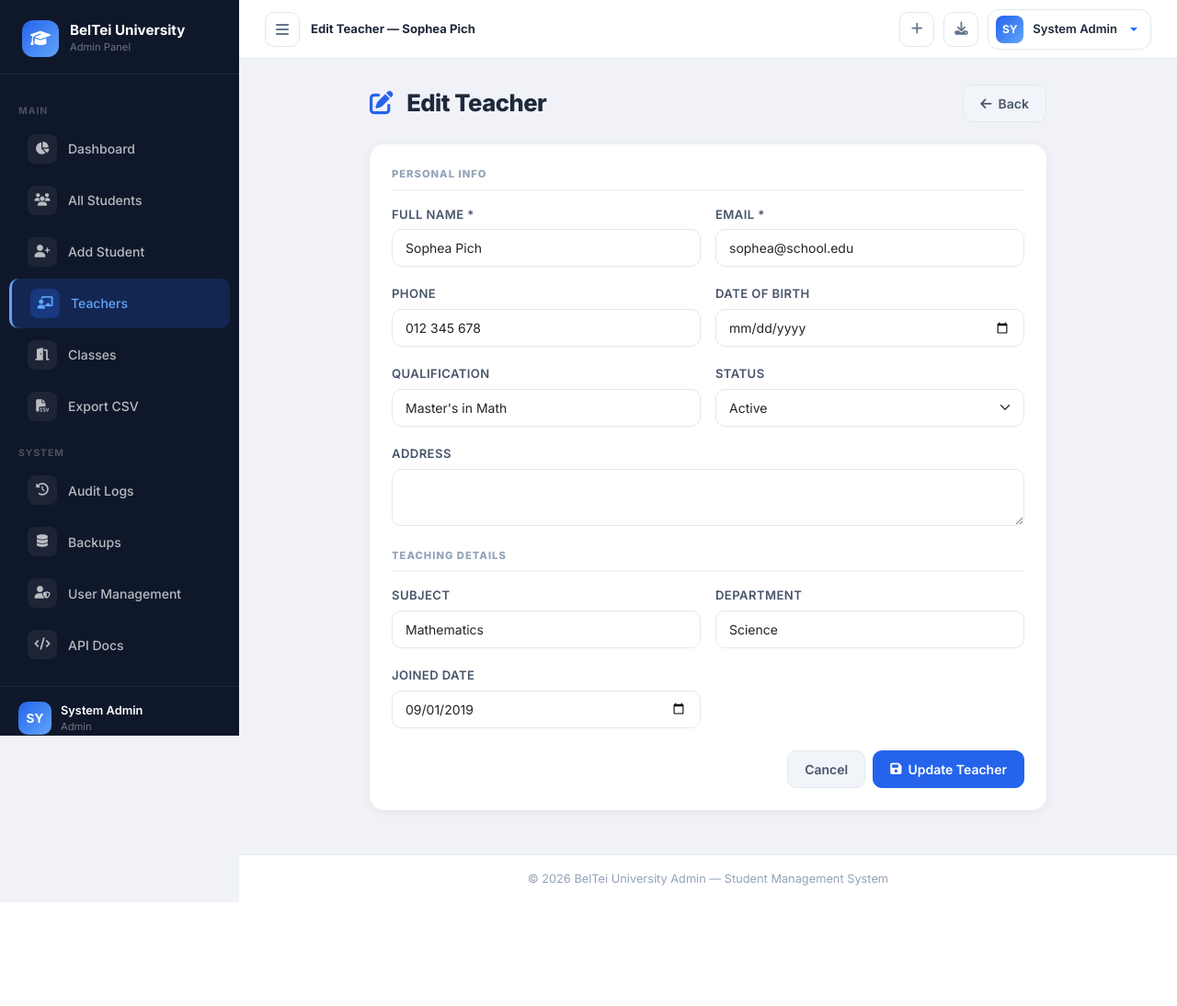
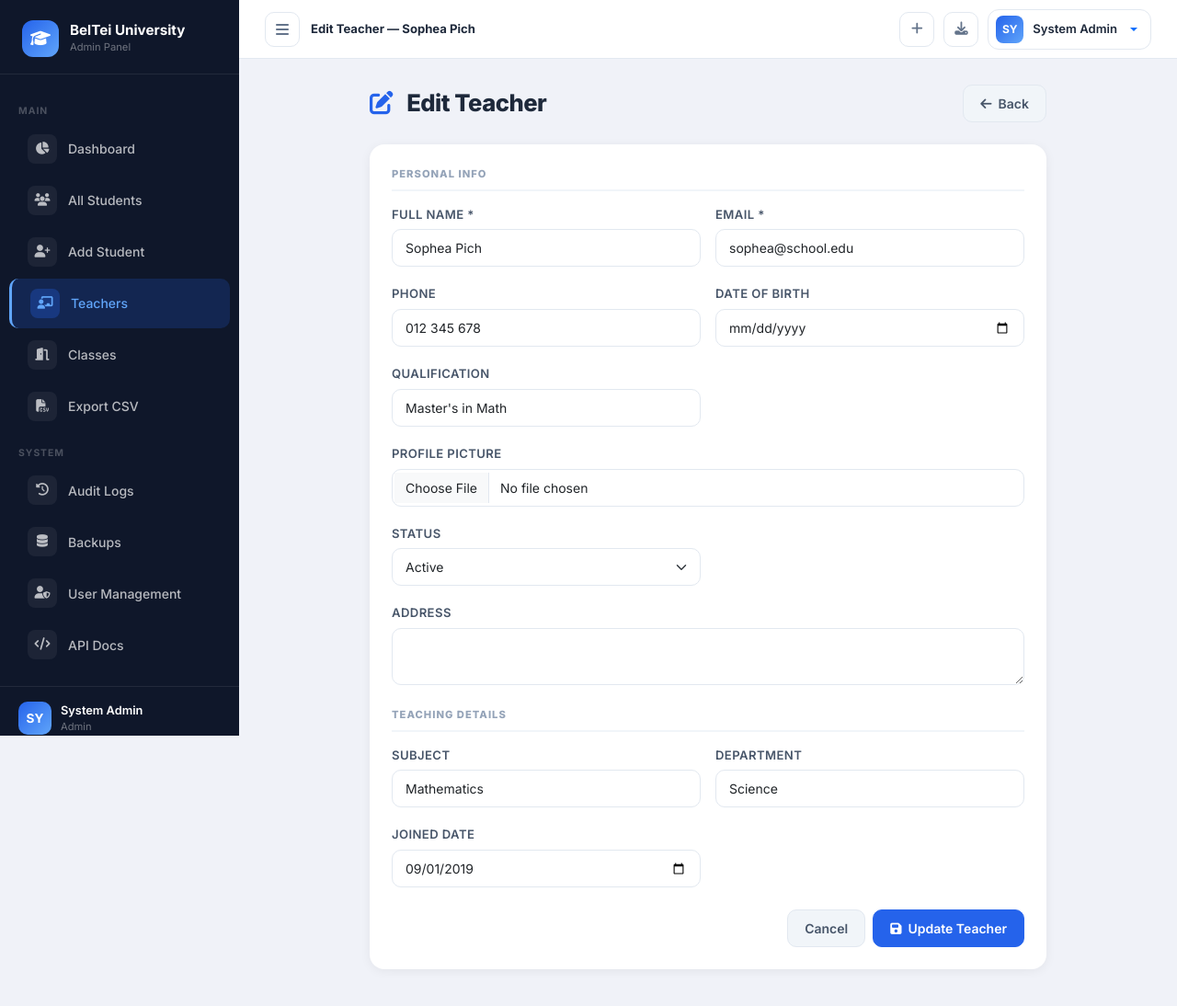
Before and after one commit to trychetra57/student-app, a Laravel app: page /teachers/1/edit in a window 1280 px wide. Shown: the top 1094 px of the page at 92% size. Before the commit the page ends 981 px from the top, so only its background shows below. Run offline with Laravel 12, Linux system fonts and the light colour scheme; a user stored in the database is signed in; data comes from the database, SQL or seed files in the repository; both versions use the stored data as it was after the commit; some libraries are stand-ins or nearby versions.

Commit message:
feat: implement student management module including CRUD operations, filtering, bulk actions, and database migration for teacher profile pictures

```diff
--- a/app/Http/Controllers/WebTeacherController.php
+++ b/app/Http/Controllers/WebTeacherController.php
@@ -4,6 +4,7 @@ namespace App\Http\Controllers;
 
 use App\Models\Teacher;
 use Illuminate\Http\Request;
+use Illuminate\Support\Facades\Storage;
 
 class WebTeacherController extends Controller
 {
@@ -76,9 +77,15 @@ class WebTeacherController extends Controller
             'joined_date'   => 'nullable|date',
             'qualification' => 'nullable|string|max:255',
             'status'        => 'nullable|in:active,inactive,on_leave',
+            'profile_picture'=> 'nullable|image|mimes:jpeg,png,jpg,gif,webp|max:2048',
         ]);
 
         $data['status'] = $data['status'] ?? 'active';
+
+        if ($request->hasFile('profile_picture')) {
+            $data['profile_picture'] = $request->file('profile_picture')->store('teacher_profiles', 'public');
+        }
+
         $teacher = Teacher::create($data);
 
         return redirect()->route('teachers.index')
@@ -108,7 +115,20 @@ class WebTeacherController extends Controller
             'joined_date'   => 'nullable|date',
             'qualification' => 'nullable|string|max:255',
             'status'        => 'sometimes|required|in:active,inactive,on_leave',
+            'profile_picture'=> 'nullable|image|mimes:jpeg,png,jpg,gif,webp|max:2048',
         ]);
+
+        if ($request->hasFile('profile_picture')) {
+            if ($teacher->profile_picture) {
+                Storage::disk('public')->delete($teacher->profile_picture);
+            }
+            $data['profile_picture'] = $request->file('profile_picture')->store('teacher_profiles', 'public');
+        } elseif ($request->has('remove_profile_picture') && $request->remove_profile_picture == 'true') {
+            if ($teacher->profile_picture) {
+                Storage::disk('public')->delete($teacher->profile_picture);
+                $data['profile_picture'] = null;
+            }
+        }
 
         $teacher->update($data);
         return redirect()->route('teachers.show', $teacher)
--- a/app/Models/Student.php
+++ b/app/Models/Student.php
@@ -30,6 +30,8 @@ class Student extends Model
         'updated_at' => 'datetime',
         'deleted_at' => 'datetime',
     ];
+
+
 
     protected $appends = ['profile_picture_url'];
 
--- a/app/Models/Teacher.php
+++ b/app/Models/Teacher.php
@@ -14,13 +14,18 @@ class Teacher extends Model
     protected $fillable = [
         'name', 'email', 'phone', 'subject', 'department',
         'address', 'date_of_birth', 'joined_date',
-        'qualification', 'status',
+        'qualification', 'status', 'profile_picture',
     ];
 
     protected $casts = [
         'date_of_birth' => 'date',
         'joined_date'   => 'date',
     ];
+
+    public function getProfilePictureUrlAttribute()
+    {
+        return $this->profile_picture ? asset('storage/' . $this->profile_picture) : null;
+    }
 
     /**
      * Calculate age from date_of_birth.
--- a/resources/views/index.blade.php
+++ b/resources/views/index.blade.php
@@ -133,7 +133,11 @@
                 <td><input type="checkbox" value="{{ $student->id }}" class="form-check-input student-checkbox"></td>
                 <td>
                     <div class="d-flex align-items-center gap-3">
-                        <div class="student-avatar">{{ strtoupper(substr($student->name,0,2)) }}</div>
+                        @if($student->profile_picture_url)
+                            <img src="{{ $student->profile_picture_url }}" alt="{{ $student->name }}" class="student-avatar" style="object-fit:cover;">
+                        @else
+                            <div class="student-avatar">{{ strtoupper(substr($student->name,0,2)) }}</div>
+                        @endif
                         <div>
                             <div style="font-weight:600;">{{ $student->name }}</div>
                             <div class="d-lg-none" style="font-size:.75rem;color:#94a3b8;">{{ $student->grade??'—' }}</div>
--- a/resources/views/teachers/edit.blade.php
+++ b/resources/views/teachers/edit.blade.php
@@ -15,7 +15,7 @@
 
     <div class="card">
         <div class="card-body">
-            <form method="POST" action="{{ route('teachers.update', $teacher) }}">
+            <form method="POST" action="{{ route('teachers.update', $teacher) }}" enctype="multipart/form-data">
                 @csrf
                 @method('PUT')
 
@@ -50,6 +50,17 @@
                         <input type="text" name="qualification" class="form-control @error('qualification') is-invalid @enderror"
                                value="{{ old('qualification', $teacher->qualification) }}">
                         @error('qualification')<div class="invalid-feedback">{{ $message }}</div>@enderror
+                    </div>
+                    <div class="col-12">
+                        <label for="profile_picture" class="form-label">Profile Picture</label>
+                        @if($teacher->profile_picture_url)
+                            <div class="mb-2">
+                                <img src="{{ $teacher->profile_picture_url }}" alt="Profile" class="rounded-circle shadow-sm" style="width: 64px; height: 64px; object-fit: cover;">
+                            </div>
+                        @endif
+                        <input type="file" class="form-control @error('profile_picture') is-invalid @enderror"
+                               id="profile_picture" name="profile_picture" accept="image/*">
+                        @error('profile_picture')<div class="invalid-feedback">{{ $message }}</div>@enderror
                     </div>
                     <div class="col-md-6">
                         <label class="form-label">Status</label>
--- a/resources/views/teachers/index.blade.php
+++ b/resources/views/teachers/index.blade.php
@@ -135,7 +135,11 @@
                             <td class="text-muted" style="font-size:.75rem;">#{{ $teacher->id }}</td>
                             <td>
                                 <div class="d-flex align-items-center gap-2">
-                                    <div class="teacher-avatar">{{ strtoupper(substr($teacher->name,0,2)) }}</div>
+                                    @if($teacher->profile_picture_url)
+                                        <img src="{{ $teacher->profile_picture_url }}" alt="{{ $teacher->name }}" class="teacher-avatar" style="object-fit:cover;">
+                                    @else
+                                        <div class="teacher-avatar">{{ strtoupper(substr($teacher->name,0,2)) }}</div>
+                                    @endif
                                     <div>
                                         <div class="fw-600">{{ $teacher->name }}</div>
                                         <div class="text-muted" style="font-size:.75rem;">{{ $teacher->qualification ?? '—' }}</div>
```
Also changed, not shown: app/Http/Controllers/WebStudentController.php (+19 -0 lines), resources/views/teachers/create.blade.php (+7 -1 lines), resources/views/teachers/show.blade.php (+7 -3 lines), database/database.sqlite, database/migrations/2026_05_20_032259_add_profile_picture_to_teachers_table.php (added).
